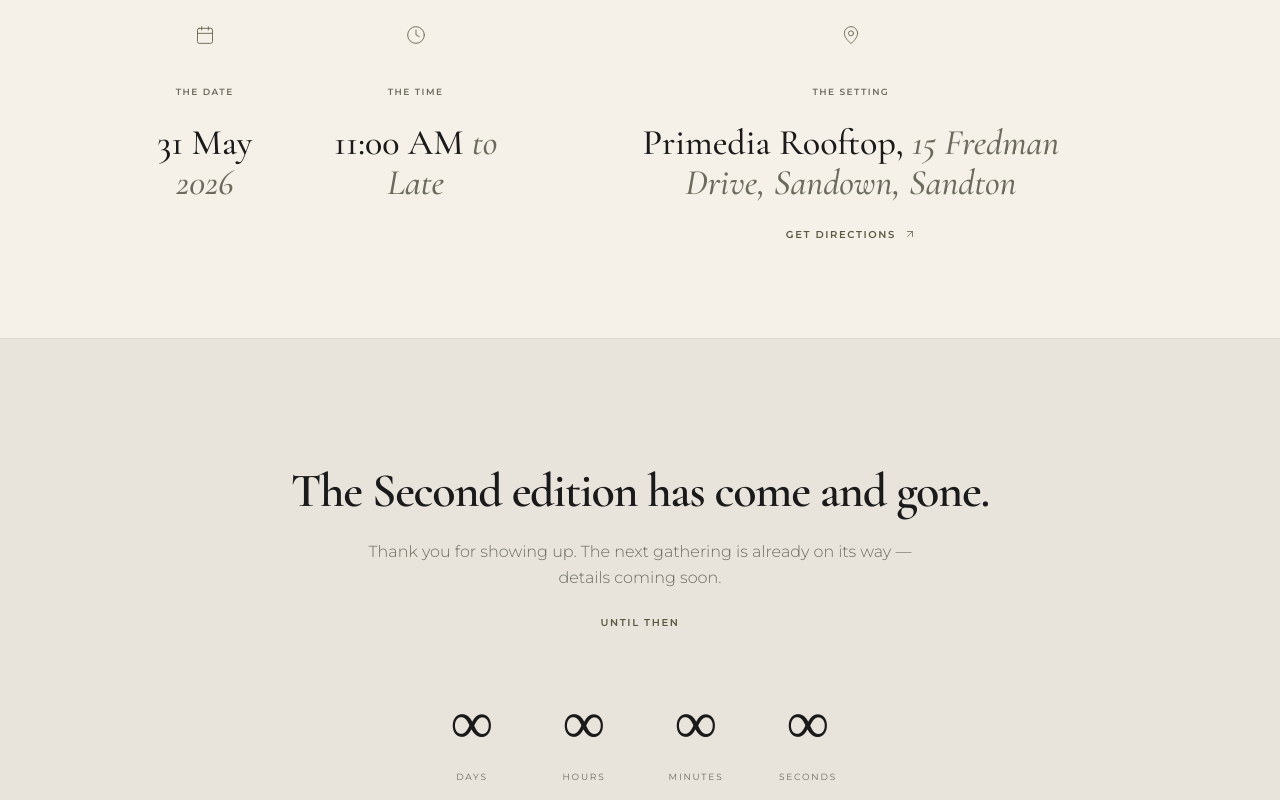
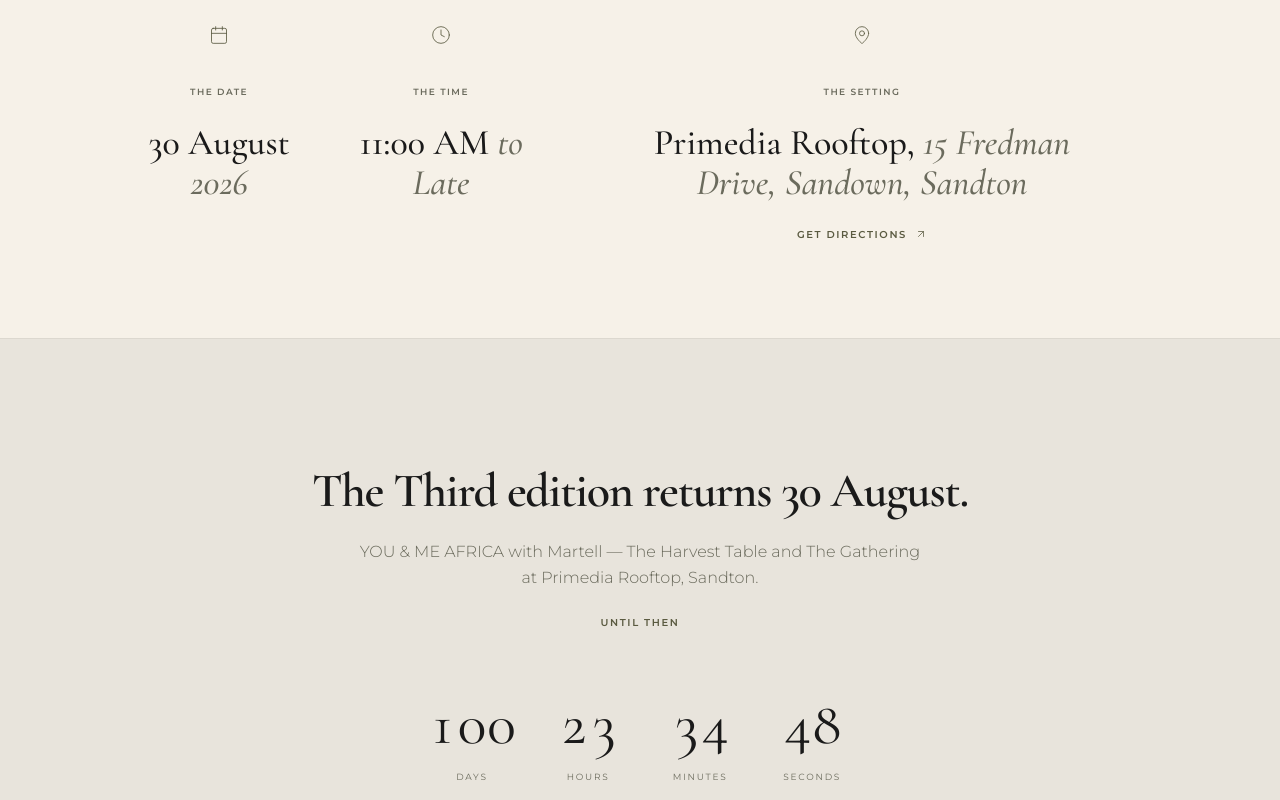
Before and after one commit to blessed-263/me-you, a React (Vite) app: page / in a window 1280 px wide. Shown: the part 3340-4140 px from the top of the page. Built offline with nearby package versions, Linux system fonts and the light colour scheme; no server answers.

Commit message:
Update the site for the third edition on 30 August 2026.
Refresh homepage date, countdown, schema markup, and edition metadata to match the Martell gathering on Howler.

```diff
--- a/index.html
+++ b/index.html
@@ -72,7 +72,7 @@
             "@id": "https://www.youandmeafrica.com/#event",
             "name": "You & Me Africa",
             "description": "A curated cultural gathering featuring The Harvest Table and The After Lunch Gathering in Sandton.",
-            "startDate": "2026-05-31T11:00:00+02:00",
+            "startDate": "2026-08-30T11:00:00+02:00",
             "eventStatus": "https://schema.org/EventScheduled",
             "eventAttendanceMode": "https://schema.org/OfflineEventAttendanceMode",
             "image": ["https://www.youandmeafrica.com/images/hero/slide-01.jpg"],
--- a/src/App.tsx
+++ b/src/App.tsx
@@ -10,6 +10,7 @@
 import SiteNavAuth from './components/SiteNavAuth.tsx';
 import Sponsors from './components/Sponsors.tsx';
 import { HERO_SLIDES } from './lib/heroSlides.ts';
+import { CURRENT_EDITION } from './lib/currentEdition.ts';
 import { VENUE_AREA, VENUE_MAPS_URL, VENUE_NAME, VENUE_STREET } from './lib/venue.ts';
 
 const TICKETS_URL = '/tickets';
@@ -25,15 +26,61 @@
   { src: '/images/martell-bottles.png', alt: 'Martell selection' },
 ];
 
-function EditionInfinity() {
-  const slots = ['Days', 'Hours', 'Minutes', 'Seconds'] as const;
+type CountdownParts = {
+  days: number;
+  hours: number;
+  minutes: number;
+  seconds: number;
+  done: boolean;
+};
+
+function computeCountdown(targetIso: string): CountdownParts {
+  const diff = new Date(targetIso).getTime() - Date.now();
+  if (diff <= 0) {
+    return { days: 0, hours: 0, minutes: 0, seconds: 0, done: true };
+  }
+  const totalSeconds = Math.floor(diff / 1000);
+  return {
+    days: Math.floor(totalSeconds / 86_400),
+    hours: Math.floor((totalSeconds % 86_400) / 3_600),
+    minutes: Math.floor((totalSeconds % 3_600) / 60),
+    seconds: totalSeconds % 60,
+    done: false,
+  };
+}
+
+function EditionCountdown({ targetIso }: { targetIso: string }) {
+  const [remaining, setRemaining] = useState(() => computeCountdown(targetIso));
+
+  useEffect(() => {
+    const id = window.setInterval(() => setRemaining(computeCountdown(targetIso)), 1000);
+    return () => window.clearInterval(id);
+  }, [targetIso]);
+
+  if (remaining.done) {
+    return (
+      <p className="mt-12 text-sm font-light text-brand-muted">
+        The gathering is here — see you at the rooftop.
+      </p>
+    );
+  }
+
+  const slots = [
+    { label: 'Days', value: remaining.days },
+    { label: 'Hours', value: remaining.hours },
+    { label: 'Minutes', value: remaining.minutes },
+    { label: 'Seconds', value: remaining.seconds },
+  ] as const;
 
   return (
-    <div className="flex flex-wrap gap-x-4 gap-y-6 md:gap-8 justify-center items-center text-center mt-12 max-w-full px-2">
-      {slots.map((label) => (
+    <div
+      className="flex flex-wrap gap-x-4 gap-y-6 md:gap-8 justify-center items-center text-center mt-12 max-w-full px-2"
+      aria-live="polite"
+    >
+      {slots.map(({ label, value }) => (
         <div key={label} className="flex flex-col items-center min-w-[4.5rem] sm:min-w-[80px]">
-          <span className="font-serif text-4xl md:text-6xl text-brand-text leading-none" aria-hidden>
-            ∞
+          <span className="font-serif text-4xl md:text-6xl text-brand-text leading-none tabular-nums">
+            {String(value).padStart(2, '0')}
           </span>
           <span className="text-[9px] uppercase tracking-[0.2em] text-brand-muted mt-4">{label}</span>
         </div>
@@ -274,7 +321,10 @@
             <div className="flex flex-col gap-6 items-center text-center px-4">
               <Calendar className="w-5 h-5 text-brand-accent mb-4 stroke-1" />
               <h5 className="text-[9px] uppercase tracking-[0.16em] font-semibold text-brand-muted">The Date</h5>
-              <p className="font-serif text-3xl lg:text-4xl font-medium text-brand-text">31 May <span className="italic text-brand-muted">2026</span></p>
+              <p className="font-serif text-3xl lg:text-4xl font-medium text-brand-text">
+                {CURRENT_EDITION.dateShort}{' '}
+                <span className="italic text-brand-muted">2026</span>
+              </p>
             </div>
             <div className="flex flex-col gap-6 items-center text-center px-4">
               <Clock className="w-5 h-5 text-brand-accent mb-4 stroke-1" />
@@ -304,7 +354,7 @@
         </div>
       </section>
 
-      {/* Second edition — next gathering */}
+      {/* Third edition — countdown */}
       <section id="countdown" className="py-20 md:py-32 px-6 relative bg-brand-surface border-y border-brand-border">
         <div className="max-w-3xl mx-auto relative z-10">
           <div className="text-center mb-16">
@@ -314,16 +364,17 @@
               viewport={{ once: true }}
               className="font-serif text-3xl md:text-5xl font-semibold tracking-tight mb-6 text-brand-text text-balance"
             >
-              The Second edition has come and gone.
+              The Third edition returns {CURRENT_EDITION.dateShort}.
             </motion.h2>
             <p className="text-sm md:text-base font-light text-brand-muted leading-relaxed max-w-xl mx-auto">
-              Thank you for showing up. The next gathering is already on its way — details coming soon.
+              YOU &amp; ME AFRICA with Martell — The Harvest Table and The Gathering at Primedia Rooftop,
+              Sandton.
             </p>
             <p className="mt-6 text-[10px] uppercase tracking-[0.16em] font-semibold text-brand-accent">
               Until then
             </p>
           </div>
-          <EditionInfinity />
+          <EditionCountdown targetIso={CURRENT_EDITION.startIso} />
         </div>
       </section>
 
--- /dev/null
+++ b/src/lib/currentEdition.ts
@@ -0,0 +1,9 @@
+/** You & Me Africa — third edition (Martell), on sale via Howler. */
+
+export const CURRENT_EDITION = {
+  label: 'Third edition',
+  startIso: '2026-08-30T11:00:00+02:00',
+  dateLabel: '30 August 2026',
+  dateShort: '30 August',
+  timeLabel: '11:00 AM to Late',
+} as const;
--- a/src/lib/eventEditions.ts
+++ b/src/lib/eventEditions.ts
@@ -40,10 +40,18 @@
     status: 'ended',
   },
   {
+    id: '01KQVZ98ENDEDMAY2026',
+    title: 'You & Me — The Gathering',
+    editionLabel: 'Second edition · May 2026',
+    date: '2026-05-31T11:00:00+02:00',
+    venue: VENUE_NAME,
+    status: 'ended',
+  },
+  {
     id: '01KQVZ98DRAFTWINTER2026',
     title: 'You & Me — Winter Room',
     editionLabel: 'Third edition · preview',
-    date: '2026-08-22T17:00:00+02:00',
+    date: '2026-08-30T11:00:00+02:00',
     venue: VENUE_NAME,
     status: 'draft',
   },
--- a/src/lib/mockTickets.ts
+++ b/src/lib/mockTickets.ts
@@ -40,8 +40,8 @@
 export const MOCK_EVENT: MockEvent = {
   id: '01KQVZ98HQX52PJ15TACANTR2X',
   title: 'You & Me — The Gathering',
-  subtitle: 'Second edition',
-  date: '2026-05-31T11:00:00+02:00',
+  subtitle: 'Third edition',
+  date: '2026-08-30T11:00:00+02:00',
   timeLabel: '11:00 AM to late',
   venue: VENUE_ADDRESS_LINE,
   venueMapsUrl: VENUE_MAPS_URL,
--- a/src/lib/seo.ts
+++ b/src/lib/seo.ts
@@ -1,3 +1,4 @@
+import { CURRENT_EDITION } from './currentEdition.ts';
 import { RSVP_SESSIONS } from './rsvpSessions.ts';
 import { EXTERNAL_TICKETS_URL, isAmpExEnabled } from './siteConfig.ts';
 import {
@@ -79,7 +80,7 @@
     '@id': `${siteUrl}/#event`,
     name: SITE_NAME,
     description: SITE_DESCRIPTION,
-    startDate: '2026-05-31T11:00:00+02:00',
+    startDate: CURRENT_EDITION.startIso,
     eventStatus: 'https://schema.org/EventScheduled',
     eventAttendanceMode: 'https://schema.org/OfflineEventAttendanceMode',
     image: [absoluteUrl(DEFAULT_OG_IMAGE)],
```
Also changed, not shown: 1 other file (tests, documents, lock files or other folders).
